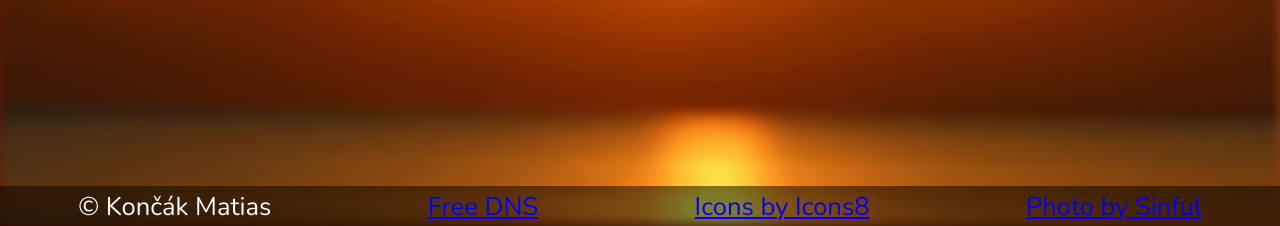
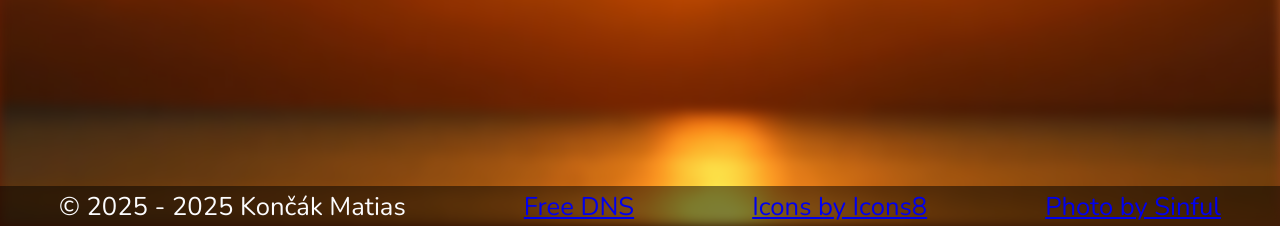
Before and after one commit to UserOfPiskot/ZWA-lyrics, a PHP site: page /?login=1 in a window 1280 px wide. Shown: the part 574-800 px from the top of the page. Run offline with PHP 8.4, Linux system fonts and the light colour scheme.

Commit message:
Update html_foot.phtml
Added year to copyright symbol

```diff
--- a/views/layouts/html_foot.phtml
+++ b/views/layouts/html_foot.phtml
@@ -1,6 +1,6 @@
 
         <footer>
-            <p class="footer-item">&copy; Končák Matias</p>
+            <p class="footer-item">&copy; 2025 - <?=date("Y")?> Končák Matias</p>
             <a href="https://freedns.afraid.org/">Free DNS</a>
             <a class="footer-item footer-link" target="_blank" href="https://icons8.com">Icons by Icons8</a>
             <a class="footer-item footer-link" target="_blank" href="https://www.pexels.com/photo/golden-sunset-over-calm-ocean-waters-32266925/">Photo by Sinful</a>
```
